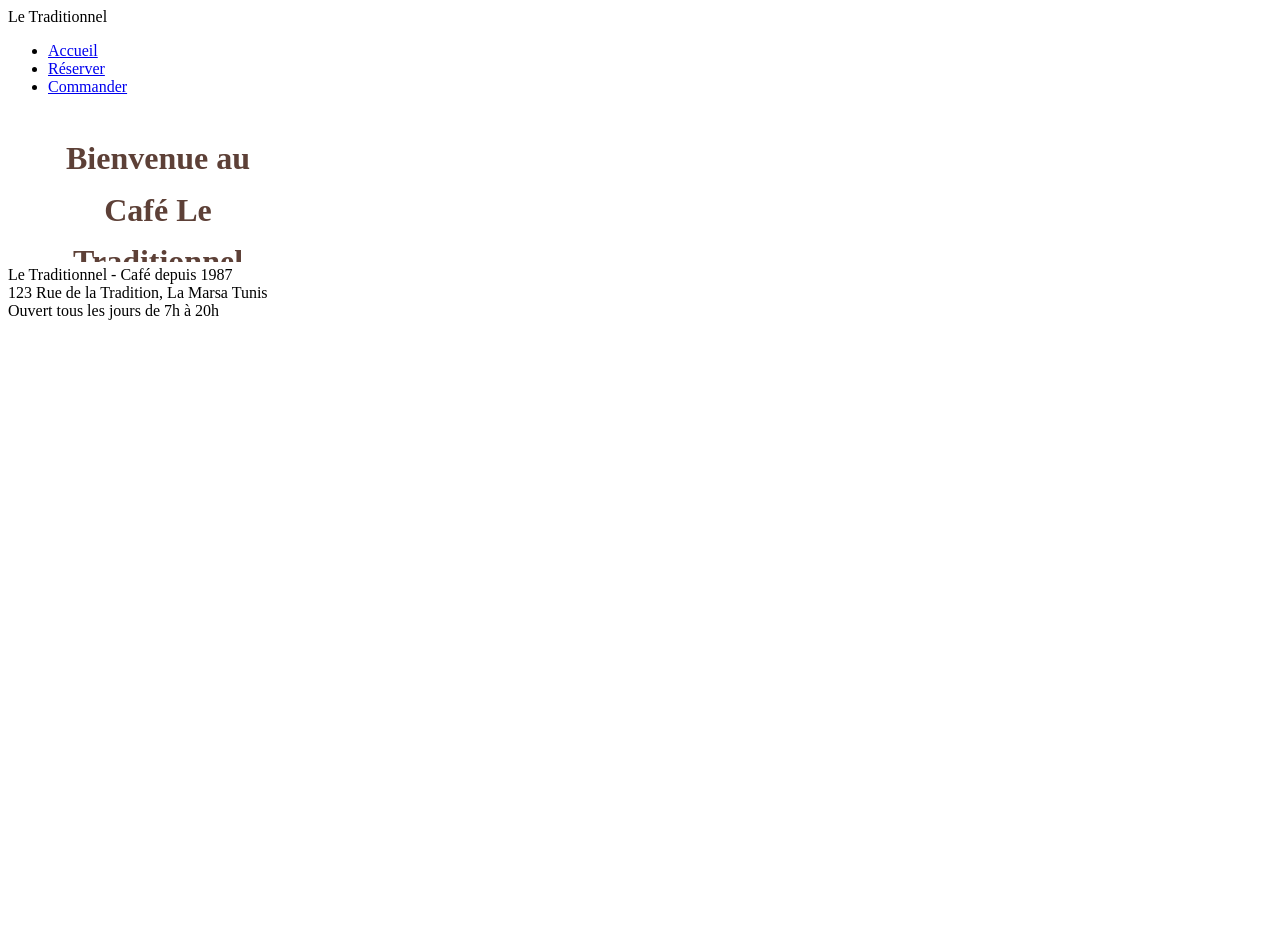
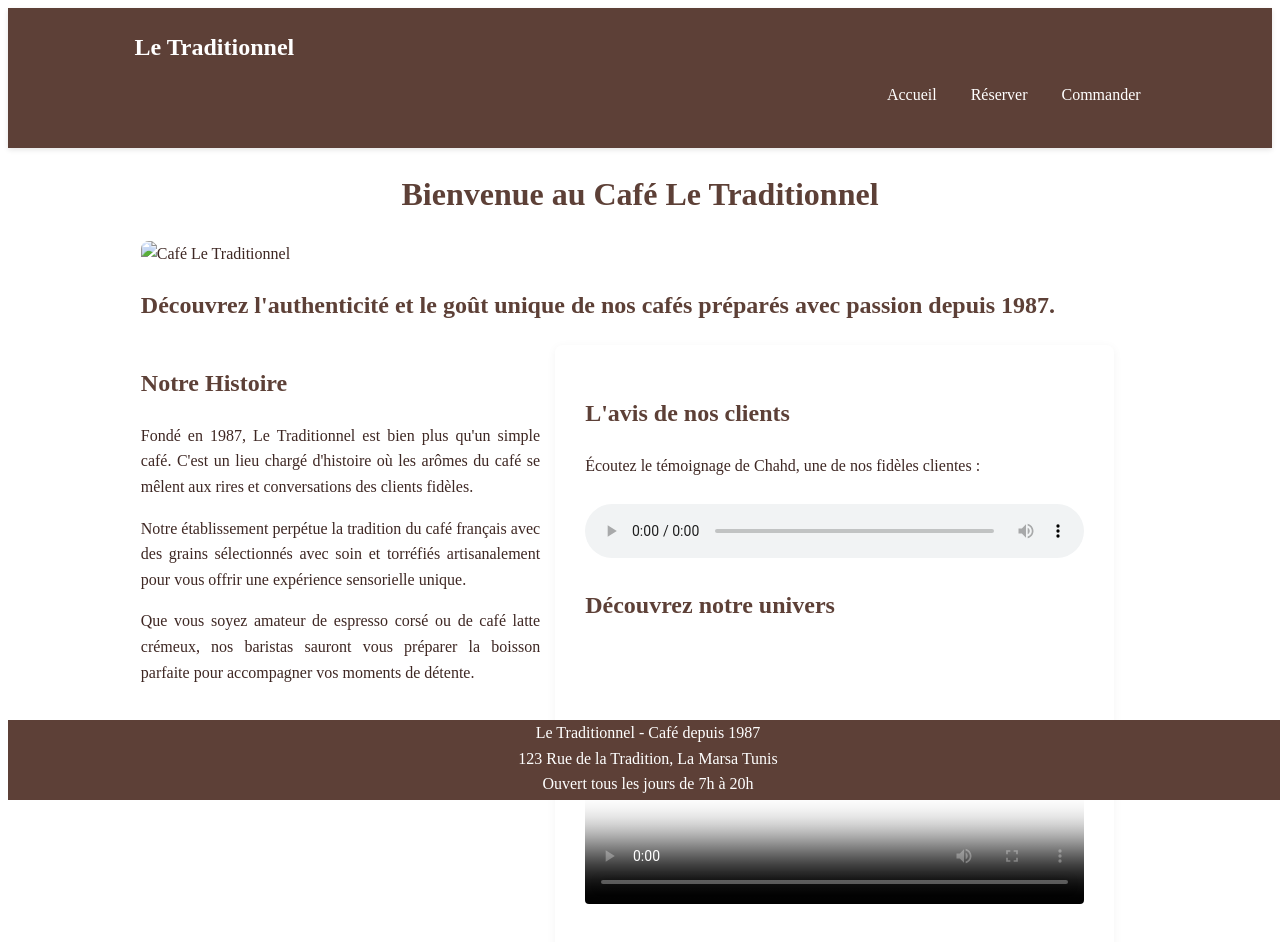
Before and after one commit to Daghsny/LeTraditionnel, a plain HTML site: page index.html in a window 1280 px wide. Before the commit the page ends 800 px from the top, so only its background shows below. Drawn offline with Linux system fonts and the light colour scheme.

Commit message:
Update index.html

```diff
--- a/index.html
+++ b/index.html
@@ -4,7 +4,7 @@
     <meta charset="UTF-8">
     <meta name="viewport" content="width=device-width, initial-scale=1.0">
     <title>Le Traditionnel - Café Traditionnel</title>
-    <link rel="stylesheet" href="style.css">
+    <link rel="stylesheet" href="mesStyles.css">
 </head>
 <body>
     <header>
```
